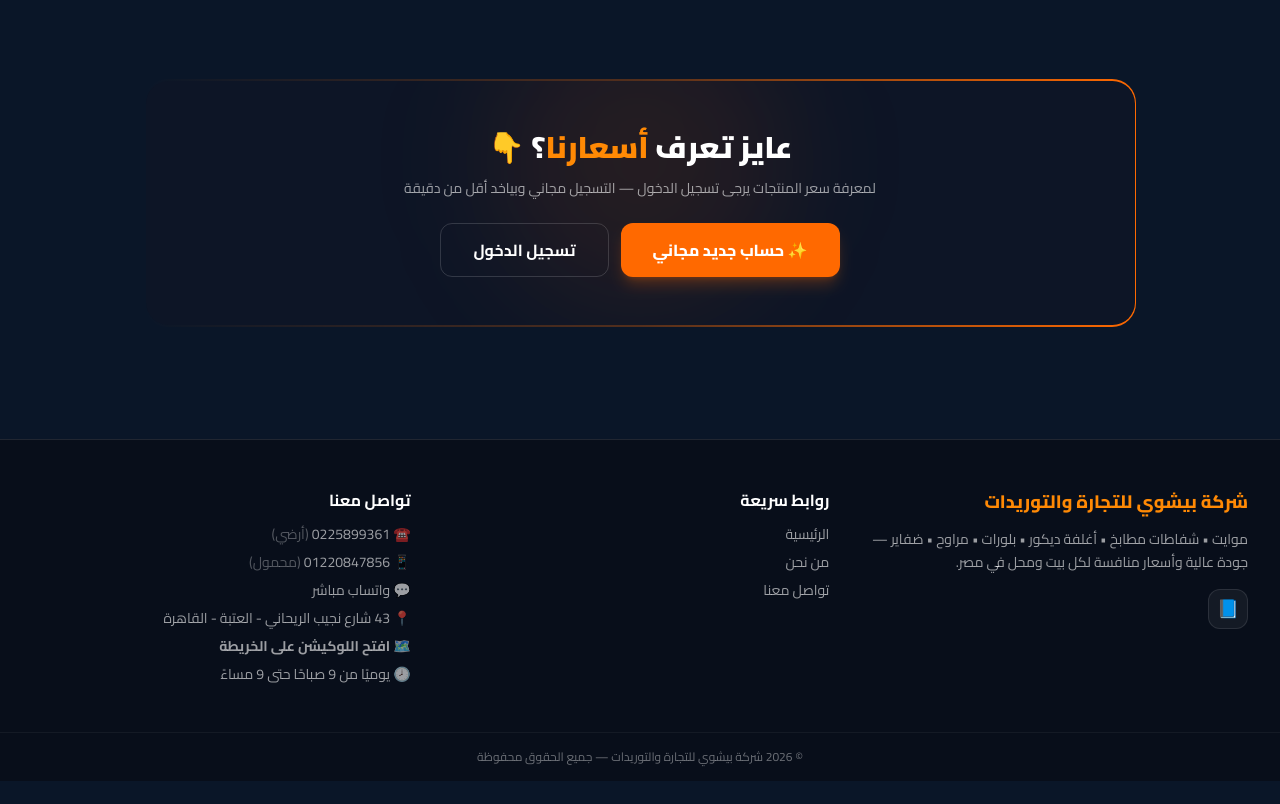
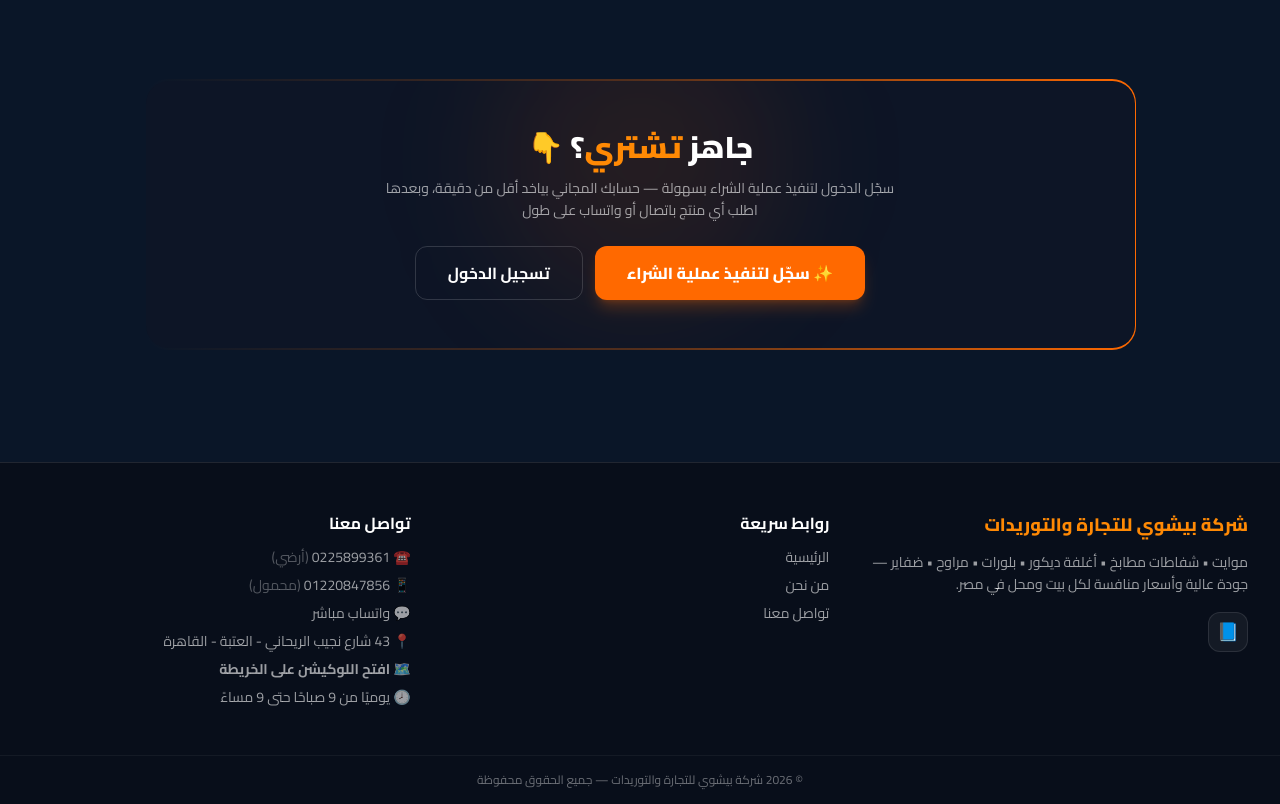
Before and after one commit to bishoytrading8-wq/bishoy-trading, a Next.js app: page / in a window 1280 px wide. Shown: the part 1330-2134 px from the top of the page. Before the commit the page ends 2111 px from the top, so only its background shows below. Built offline with nearby package versions, Linux system fonts and the light colour scheme; no server answers; the database is empty.

Commit message:
Prices visible to all + register for purchase flow

```diff
--- a/app/components/MembersCTA.tsx
+++ b/app/components/MembersCTA.tsx
@@ -15,12 +15,12 @@ export default function MembersCTA() {
         <div className="relative rounded-3xl p-[1.5px] bg-gradient-to-l from-orange-500 via-orange-500/30 to-transparent">
           <div className="rounded-[calc(1.5rem_-_1.5px)] bg-[#0d1526] px-8 py-12 text-center relative overflow-hidden">
             <div className="absolute -top-16 left-1/2 -translate-x-1/2 w-72 h-72 bg-orange-500/10 blur-3xl rounded-full" />
-            <h2 className="text-3xl font-black relative">عايز تعرف <span className="text-orange-400">أسعارنا</span>؟ 👇</h2>
+            <h2 className="text-3xl font-black relative">جاهز <span className="text-orange-400">تشتري</span>؟ 👇</h2>
             <p className="text-white/60 mt-3 max-w-lg mx-auto relative text-sm leading-relaxed">
-              لمعرفة سعر المنتجات يرجى تسجيل الدخول — التسجيل مجاني وبياخد أقل من دقيقة
+              سجّل الدخول لتنفيذ عملية الشراء بسهولة — حسابك المجاني بياخد أقل من دقيقة، وبعدها اطلب أي منتج باتصال أو واتساب على طول
             </p>
             <div className="flex gap-3 justify-center mt-6 flex-wrap relative">
-              <OpenAuthButton mode="register" className="bg-orange-500 hover:bg-orange-400 px-8 py-3.5 rounded-xl font-extrabold shadow-lg shadow-orange-500/25 transition">✨ حساب جديد مجاني</OpenAuthButton>
+              <OpenAuthButton mode="register" className="bg-orange-500 hover:bg-orange-400 px-8 py-3.5 rounded-xl font-extrabold shadow-lg shadow-orange-500/25 transition">✨ سجّل لتنفيذ عملية الشراء</OpenAuthButton>
               <OpenAuthButton mode="login" className="border border-white/15 hover:bg-white/5 px-8 py-3.5 rounded-xl font-bold transition">تسجيل الدخول</OpenAuthButton>
             </div>
           </div>
@@ -35,7 +35,7 @@ export default function MembersCTA() {
         <div className="absolute -top-16 left-1/2 -translate-x-1/2 w-72 h-72 bg-green-500/10 blur-3xl rounded-full" />
         <h2 className="text-3xl font-black relative">أهلاً بيك عندنا <span className="text-green-400">🎉</span></h2>
         <p className="text-white/60 mt-3 max-w-lg mx-auto relative text-sm leading-relaxed">
-          الأسعار ظاهرة لك دلوقتي في كل المنتجات — اتفرج واختار اللي يعجبك، ولو محتاج أي حاجة إحنا على واتساب طول الوقت
+          اتفرج على المنتجات واختار اللي يعجبك — ولما تجهز للطلب: اتصال أو واتساب وهننفذ عملية الشراء فورًا
         </p>
         <div className="flex gap-3 justify-center mt-6 flex-wrap relative">
           <Link href="/#categories" className="bg-orange-500 hover:bg-orange-400 px-8 py-3.5 rounded-xl font-extrabold transition shadow-lg shadow-orange-500/25">🛒 اتفرج على المنتجات</Link>
--- a/app/components/PriceGate.tsx
+++ b/app/components/PriceGate.tsx
@@ -8,35 +8,27 @@ export default function PriceGate({ price, compact = false }: { price: number; c
 
   if (loading) return <div className="h-6 w-24 rounded bg-white/10 animate-pulse" />;
 
-  // ✅ مسجّل دخول — السعر ظاهر
+  // ✅ السعر ظاهر للكل — في الكارت المصغّر
+  if (compact) return <p className="text-orange-400 font-extrabold">{price} ج.م</p>;
+
+  // ✅ السعر ظاهر للكل — في صفحة المنتج
   if (user) {
-    if (compact) return <p className="text-orange-400 font-extrabold">{price} ج.م</p>;
     return (
-      <div className="rounded-2xl bg-gradient-to-l from-orange-500/15 to-transparent border border-orange-500/30 p-5">
+      <div className="rounded-2xl bg-gradient-to-l from-green-500/15 to-transparent border border-green-500/30 p-5">
         <p className="text-xs text-white/50 font-bold">السعر</p>
-        <p className="text-4xl font-black text-orange-400 mt-1">{price} <span className="text-lg">ج.م</span></p>
-        <p className="text-xs text-white/50 mt-2">عاجبك؟ اتصل بنا أو كلمنا واتساب 👇</p>
+        <p className="text-4xl font-black text-green-400 mt-1">{price} <span className="text-lg">ج.م</span></p>
+        <p className="text-xs text-white/50 mt-2">جاهز للطلب؟ اتصل بنا أو كلمنا واتساب — وهننفذ عملية الشراء فورًا 👇</p>
       </div>
     );
   }
 
-  // 🔒 زائر — كارت مصغّر (في كروت المنتجات)
-  if (compact) {
-    return (
-      <span className="inline-flex items-center gap-1 text-xs text-white/50 font-bold bg-white/5 border border-white/10 rounded-full px-3 py-1">
-        🔒 الدخول لمعرفة السعر
-      </span>
-    );
-  }
-
-  // 🔒 زائر — بلوك السعر في صفحة المنتج
   return (
-    <div className="rounded-2xl border border-dashed border-orange-500/40 bg-orange-500/5 p-6 text-center">
-      <span className="text-4xl">🔒</span>
-      <h3 className="font-extrabold text-lg mt-2">لمعرفة سعر المنتجات يرجى تسجيل الدخول</h3>
-      <p className="text-sm text-white/60 mt-1">التسجيل مجاني — وبياخد أقل من دقيقة</p>
+    <div className="rounded-2xl bg-gradient-to-l from-orange-500/15 to-transparent border border-orange-500/30 p-5">
+      <p className="text-xs text-white/50 font-bold">السعر</p>
+      <p className="text-4xl font-black text-orange-400 mt-1">{price} <span className="text-lg">ج.م</span></p>
+      <p className="text-xs text-white/60 mt-2">جاهز تشتري؟ سجّل الدخول لتنفيذ عملية الشراء — والتسجيل مجاني</p>
       <div className="flex gap-3 justify-center mt-4 flex-wrap">
-        <OpenAuthButton mode="register" className="bg-orange-500 hover:bg-orange-400 px-6 py-2.5 rounded-xl font-bold text-sm transition">حساب جديد مجاني</OpenAuthButton>
+        <OpenAuthButton mode="register" className="bg-orange-500 hover:bg-orange-400 px-6 py-2.5 rounded-xl font-bold text-sm transition">سجّل لتنفيذ عملية الشراء</OpenAuthButton>
         <OpenAuthButton mode="login" className="border border-white/15 hover:bg-white/5 px-6 py-2.5 rounded-xl font-bold text-sm transition">تسجيل الدخول</OpenAuthButton>
       </div>
     </div>
```
